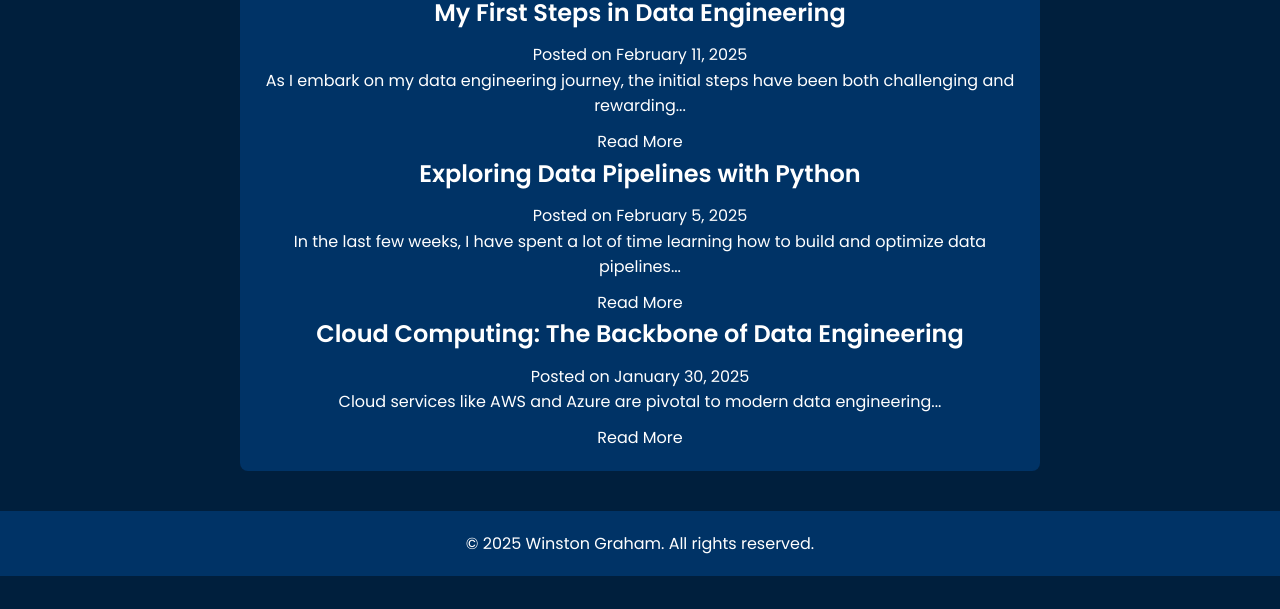
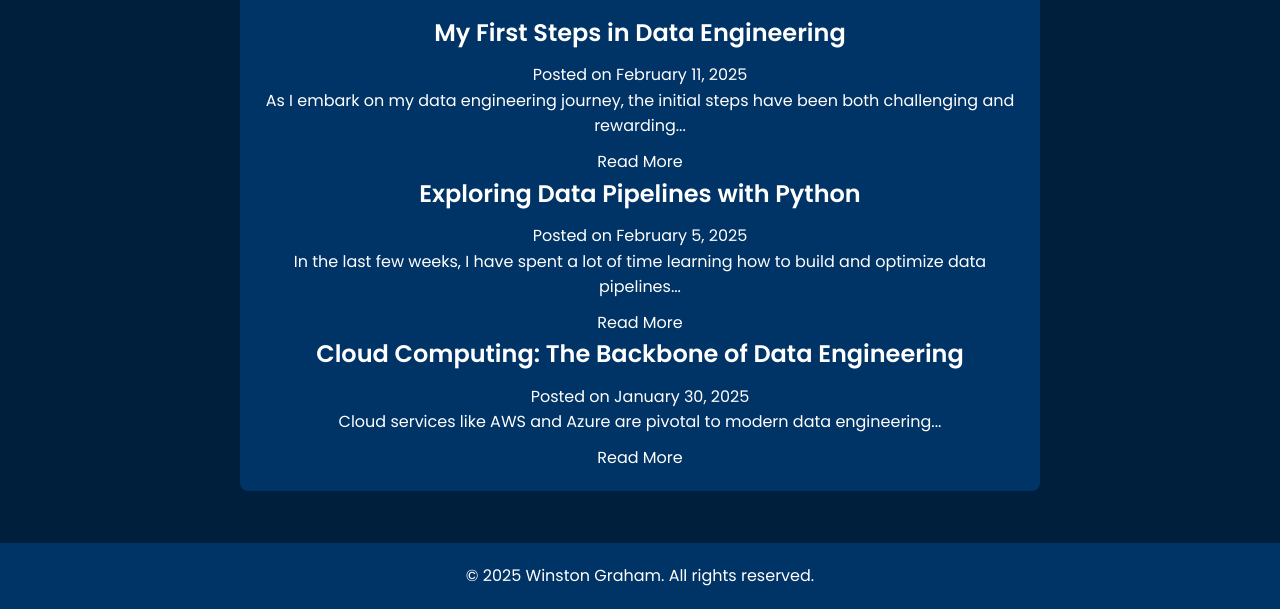
Before and after one commit to winstongraham/my_website, a plain HTML site: page my_website/src/blog.html in a window 1280 px wide. Shown: the part 191-800 px from the top of the page. Drawn offline with Linux system fonts and the light colour scheme.

Commit message:
Fixed footers

```diff
--- a/my_website/src/blog.html
+++ b/my_website/src/blog.html
@@ -10,9 +10,7 @@
     <link rel="preconnect" href="https://fonts.googleapis.com">
     <link rel="preconnect" href="https://fonts.gstatic.com" crossorigin>
     <link href="https://fonts.googleapis.com/css2?family=Poppins:wght@400;600&display=swap" rel="stylesheet">
-
 </head>
-<body>
 <body class="blog-page">
     <!-- Header Section -->
     <nav>
@@ -20,19 +18,15 @@
             <!-- Make the h1 clickable to go back to the homepage -->
             <a href="index.html"><h1>Winston Graham</h1></a>
         </div>
-
         <div class="nav-right">
             <!-- "About Me" Button -->
             <a href="about.html" class="cta-button">About</a>
-
             <!-- Blog Button -->
             <a href="blog.html" class="cta-button">Blog</a>
         </div>
     </nav>
 
-        <!-- Profile Picture Section (Removed from here) -->
-        <!-- We won't add the profile picture here as the logic will hide it on the blog page -->
-
+    <main>
         <!-- Blog Content Section -->
         <section class="blog">
             <h2>Data Engineering Blog</h2>
@@ -61,10 +55,10 @@
                 <a href="blog/post3.html" class="read-more-btn">Read More</a>
             </article>
         </section>
+    </main>
 
     <footer>
         <p>&copy; 2025 Winston Graham. All rights reserved.</p>
     </footer>
 </body>
-</body>
 </html>
--- a/my_website/src/styles.css
+++ b/my_website/src/styles.css
@@ -5,11 +5,22 @@
   box-sizing: border-box;
 }
 
+html, body {
+  height: 100%;
+}
+
 body {
+  display: flex;
+  flex-direction: column;
   font-family: 'Poppins', sans-serif;
   background-color: #001f3d; /* Navy Blue Background */
   color: #fff;
   line-height: 1.6;
+}
+
+main {
+  flex: 1;
+  margin-top: 20px; /* Add margin to create a gap between the nav and main content */
 }
 
 /* Navbar Styles */
```
Also changed, not shown: my_website/src/about.html (+2 -1 lines), my_website/src/index.html (+2 -8 lines), 1 other file. Lines whose indentation alone changed are shown as unchanged.
